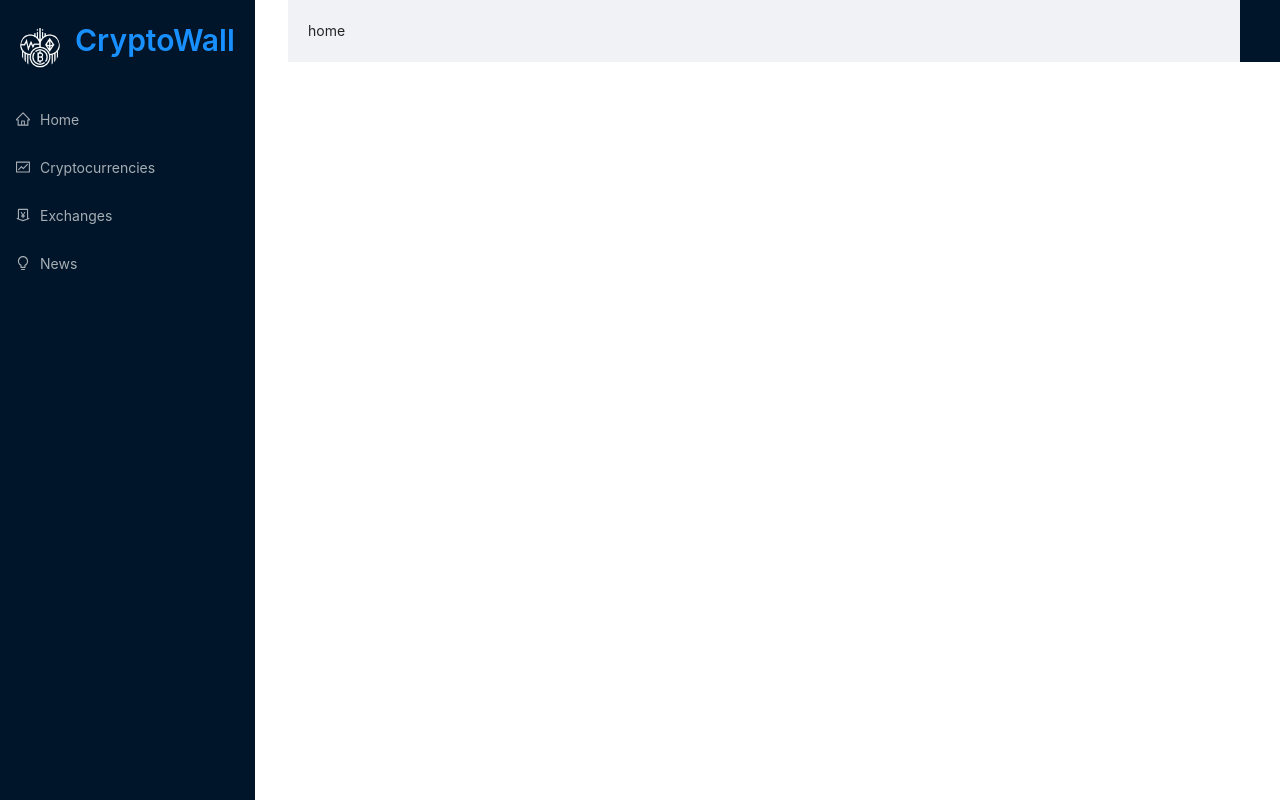
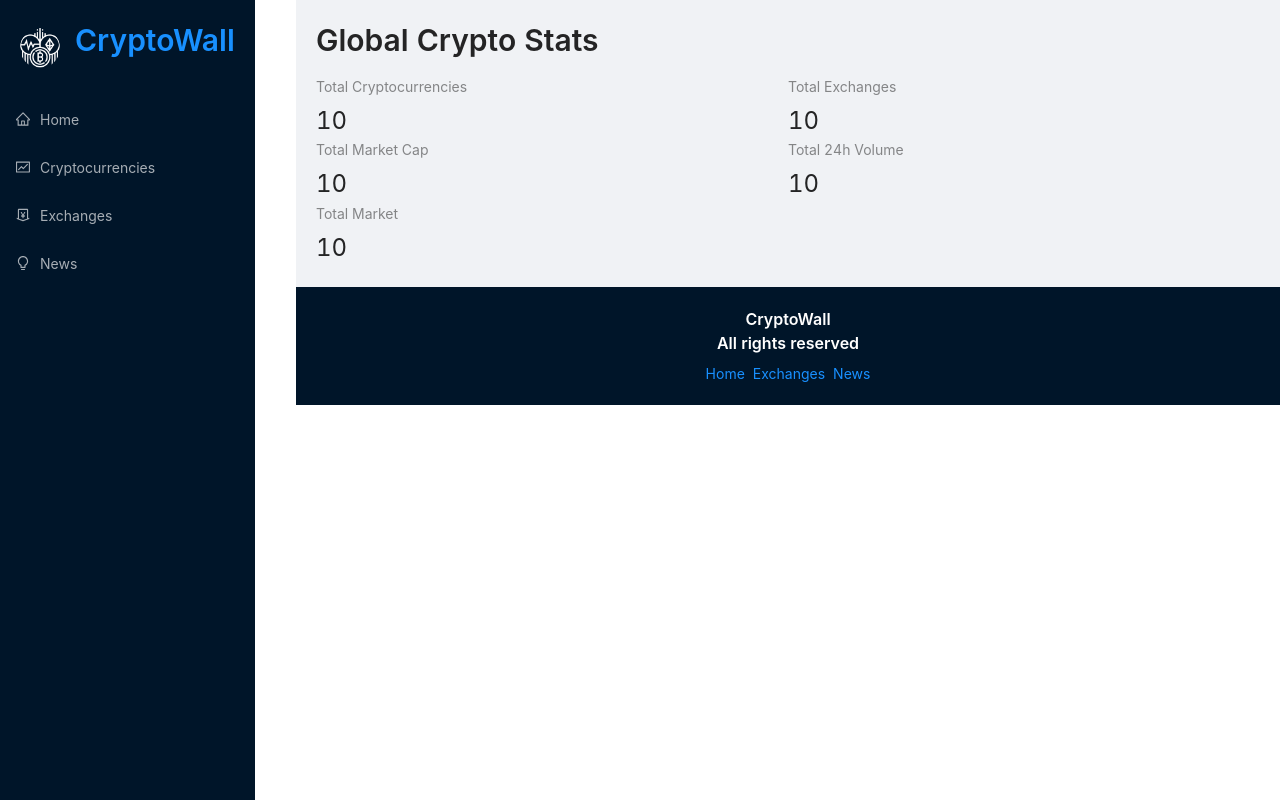
Before and after one commit to otinomz/CryptoChart, a React (Create React App) app: page / in a window 1280 px wide. Built offline with nearby package versions, Linux system fonts and the light colour scheme.

Commit message:
new changes

```diff
--- a/src/App.js
+++ b/src/App.js
@@ -34,9 +34,17 @@
                         </Switch>
                     </div>
                 </Layout>
-            </div>
-            <div className="footer">
 
+                <div className="footer" >
+                    <Typography.Title level={5} style={{color: 'white', textAlign: 'center'}}>
+                        CryptoWall <br /> All rights reserved
+                    </Typography.Title>
+                    <Space>
+                        <Link to='/'>Home</Link>
+                        <Link to='/exchanges'>Exchanges</Link>
+                        <Link to='/news'>News</Link>
+                    </Space>
+                </div>
             </div>
         </div>
     )
--- a/src/components/HomePage.jsx
+++ b/src/components/HomePage.jsx
@@ -1,10 +1,22 @@
 import React from 'react'
+import millify from 'millify'
+import { Typography, Row, Col, Statistic } from 'antd'
+import { Link } from 'react-router-dom'
+
+const {Title} = Typography
 
 function HomePage() {
     return (
-        <div>
-            home
-        </div>
+        <>
+            <Title level={2} className="heading"> Global Crypto Stats</Title>
+            <Row>
+                <Col span={12}><Statistic title="Total Cryptocurrencies" value="10" /></Col>
+                <Col span={12}><Statistic title="Total Exchanges" value="10" /></Col>
+                <Col span={12}><Statistic title="Total Market Cap" value="10" /></Col>
+                <Col span={12}><Statistic title="Total 24h Volume" value="10" /></Col>
+                <Col span={12}><Statistic title="Total Market" value="10" /></Col>
+            </Row>
+        </>
     )
 }
 
```
